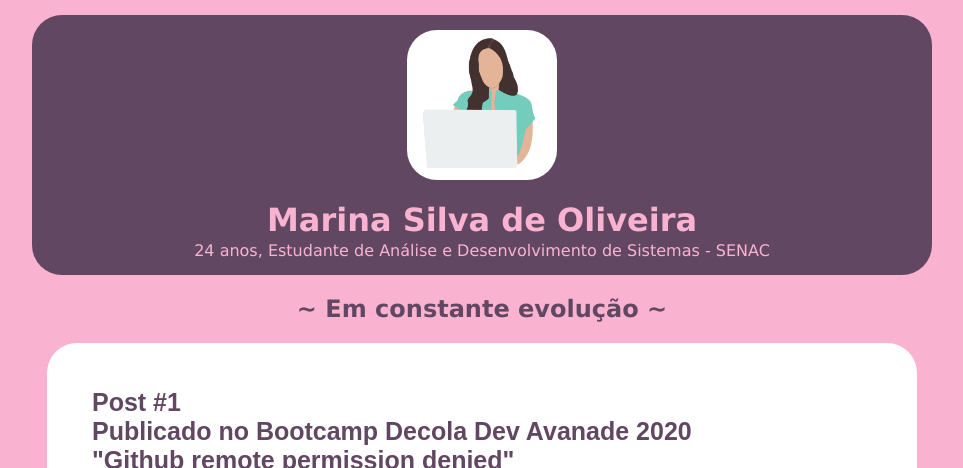
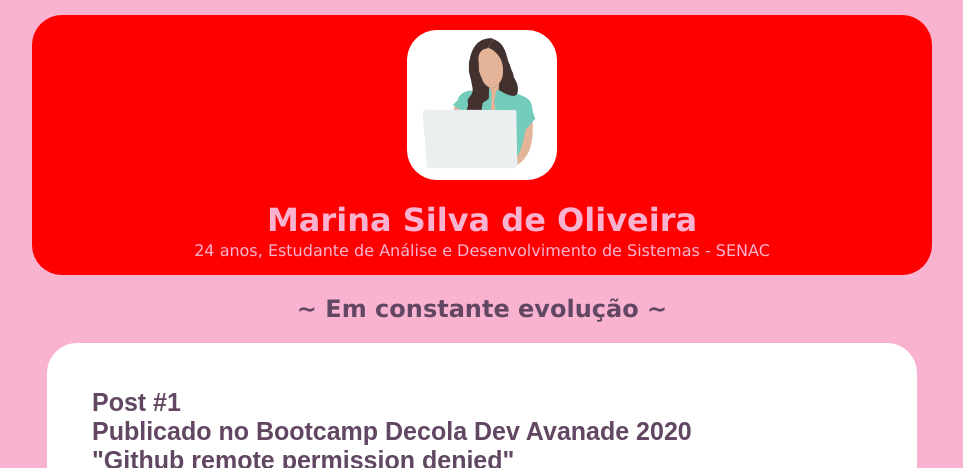
Before and after one commit to marinaoliv4/MyFirstPage, a plain HTML site: page index.html in a window 1280 px wide. Shown: the top 468 px of the page, without its empty margins (158-1121 px from the left). Drawn offline with Linux system fonts and the light colour scheme.

Commit message:
mudança de cor

```diff
--- a/style.css
+++ b/style.css
@@ -23,7 +23,7 @@
 }
 
 .cabecalho {
-background: #624763;
+background: red;
 margin-top: 15px;
 padding: 15px;
 border-radius: 30px;
```
